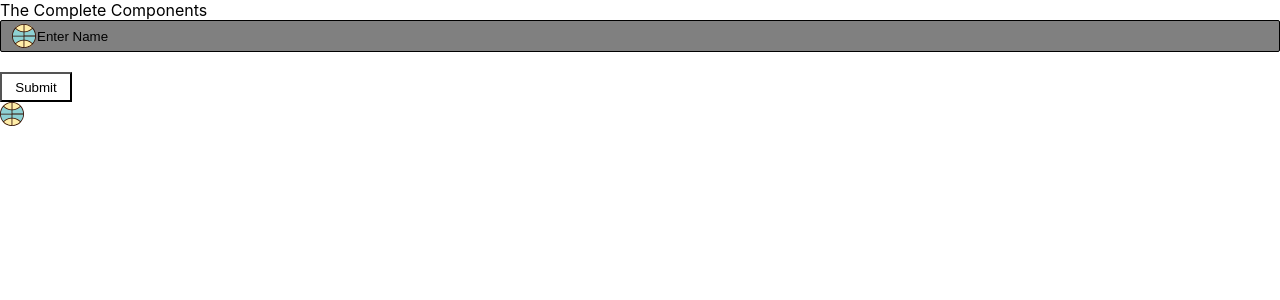
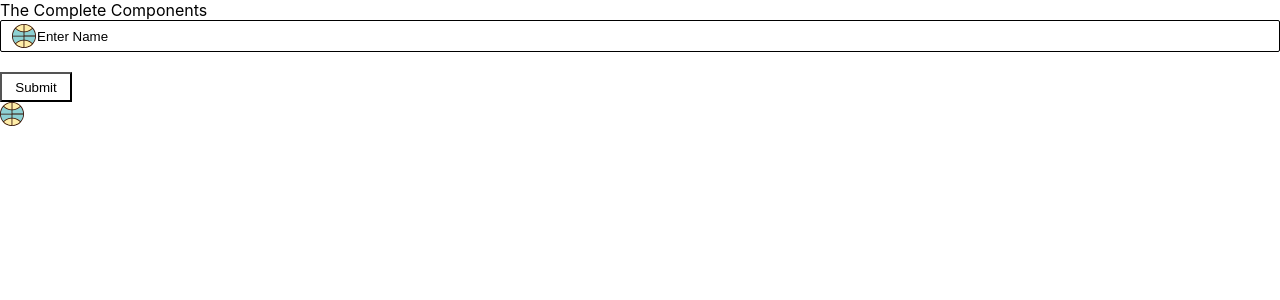
Before and after one commit to cynthia22ekm/React-TypeScript, a React (Create React App) app in the folder basics/: page / in a window 1280 px wide. Shown: the top 300 px of the page. Built offline with nearby package versions, Linux system fonts and the light colour scheme.

Commit message:
Background color changed to white

```diff
--- a/basics/src/Components/TextInput.tsx
+++ b/basics/src/Components/TextInput.tsx
@@ -84,7 +84,7 @@ const StyledIcon = styled(Icon)<StyledInputProps>`
   fill: purple;
 `;
 const StyledInput = styled.input<StyledInputProps>`
-  background: grey;
+  background: white;
   border: 1px solid;
   border-radius: 2px;
   box-sizing: border-box;
```
